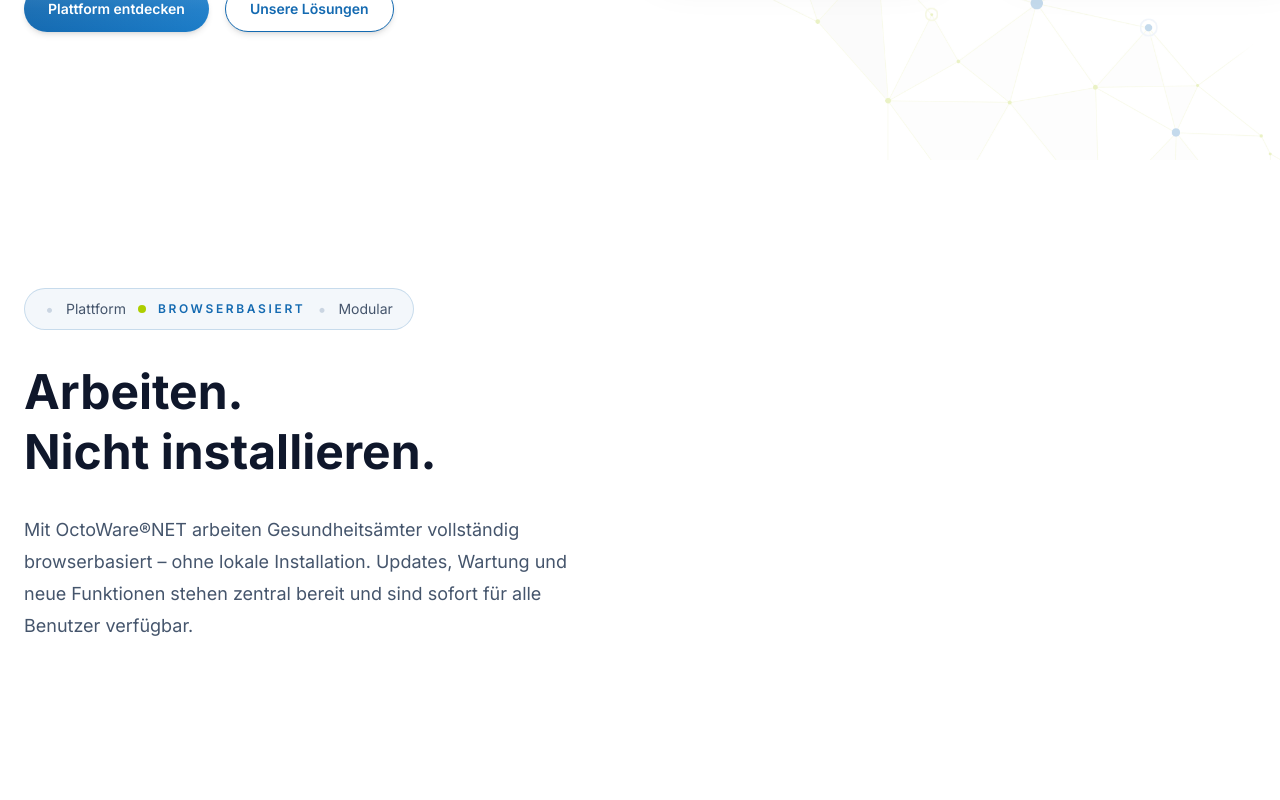
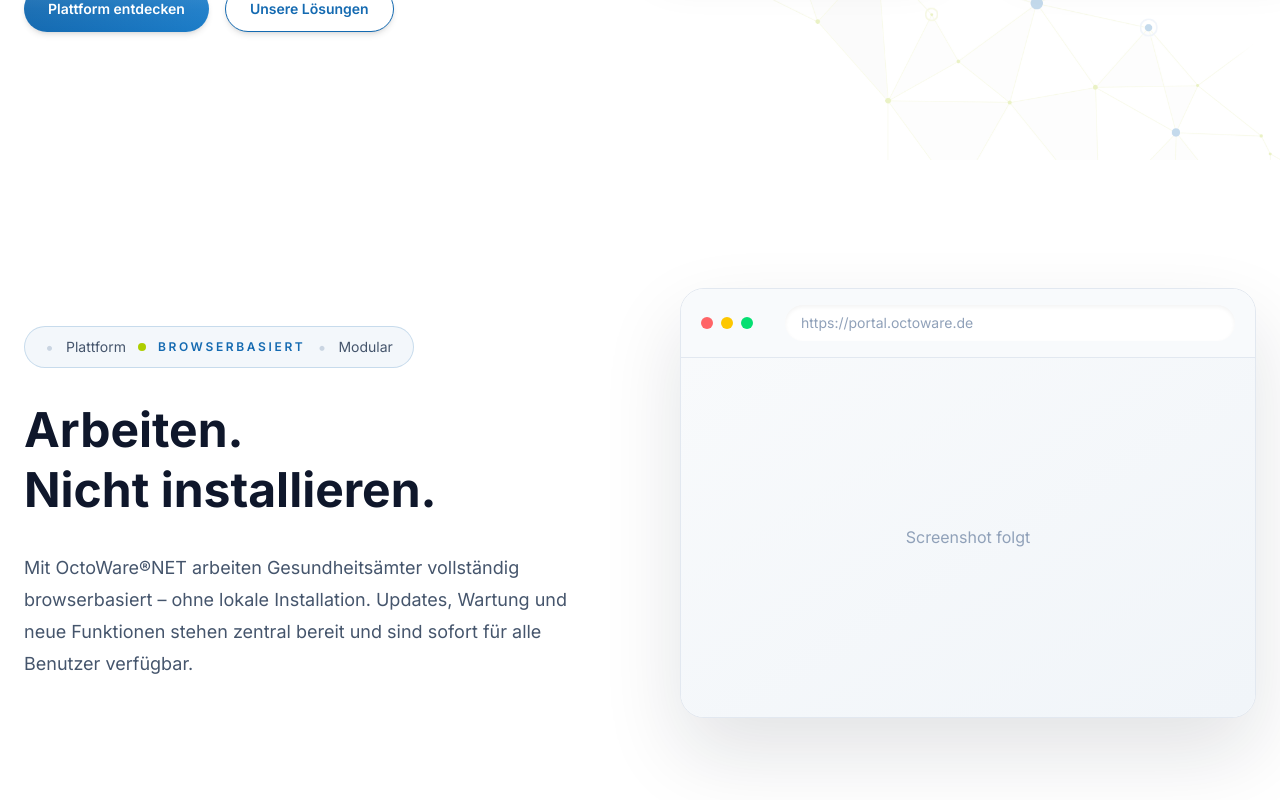
Before and after one commit to weblogger117-art/octoware-website, a Next.js app: page /plattform in a window 1280 px wide. Shown: the part 656-1456 px from the top of the page. Before the commit the page ends 1426 px from the top, so only its background shows below. Built offline with nearby package versions, Linux system fonts and the light colour scheme.

Commit message:
Update BrowserBased.tsx

```diff
--- a/components/sections/platform/BrowserBased.tsx
+++ b/components/sections/platform/BrowserBased.tsx
@@ -84,9 +84,81 @@ export default function BrowserBased() {
 </div>
           {/* Rechte Seite */}
 
-          <div>
+<div className="relative">
 
-          </div>
+  <div
+    className="
+      overflow-hidden
+      rounded-3xl
+      border
+      border-slate-200
+      bg-white
+      shadow-[0_35px_80px_rgba(15,23,42,0.12)]
+    "
+  >
+
+    {/* Browser-Leiste */}
+
+    <div
+      className="
+        flex
+        items-center
+        gap-2
+        border-b
+        border-slate-200
+        bg-slate-50
+        px-5
+        py-4
+      "
+    >
+
+      <div className="h-3 w-3 rounded-full bg-red-400" />
+
+      <div className="h-3 w-3 rounded-full bg-yellow-400" />
+
+      <div className="h-3 w-3 rounded-full bg-green-400" />
+
+      <div
+        className="
+          ml-6
+          flex-1
+          rounded-full
+          bg-white
+          px-4
+          py-2
+          text-sm
+          text-slate-400
+          shadow-inner
+        "
+      >
+        https://portal.octoware.de
+      </div>
+
+    </div>
+
+    {/* Inhalt */}
+
+    <div
+      className="
+        flex
+        aspect-[16/10]
+        items-center
+        justify-center
+        bg-gradient-to-br
+        from-slate-50
+        to-slate-100
+      "
+    >
+
+      <span className="text-slate-400">
+        Screenshot folgt
+      </span>
+
+    </div>
+
+  </div>
+
+</div>
 
         </div>
 
```
